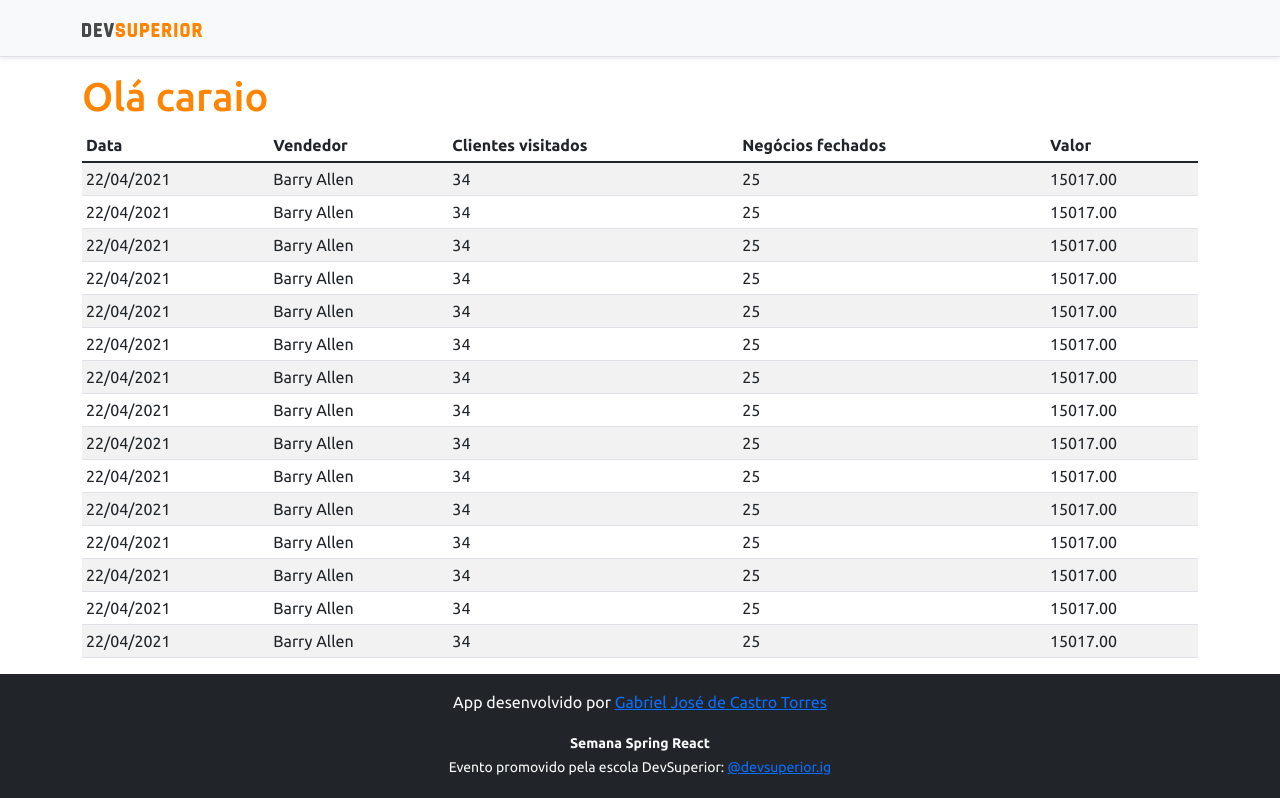
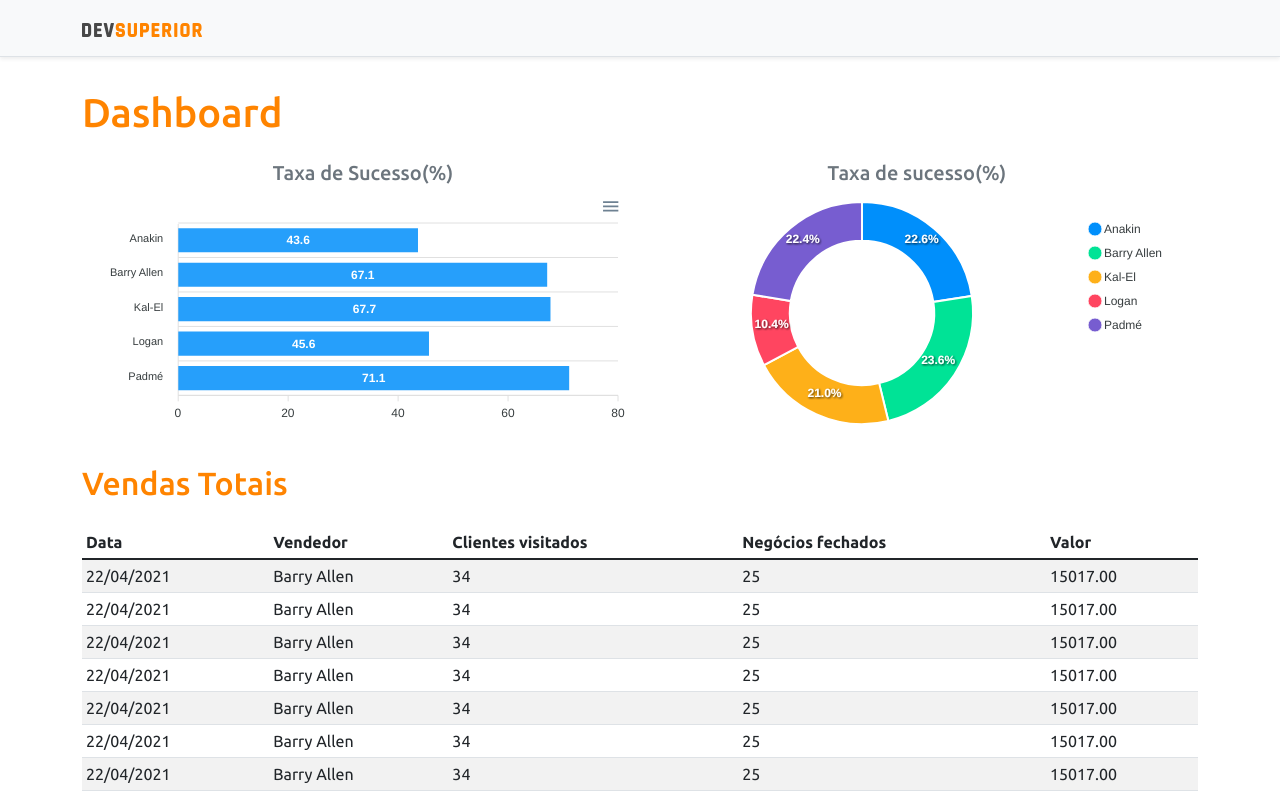
Before and after one commit to GabrielJTorres/Projeto-Spring-React, a React (Create React App) app in the folder frontend/: page / in a window 1280 px wide. Shown: the top 798 px of the page. Built offline with nearby package versions, Linux system fonts and the light colour scheme.

Commit message:
Gráficos com dados estáticos

```diff
--- a/frontend/package.json
+++ b/frontend/package.json
@@ -13,9 +13,11 @@
     "@types/node": "^12.0.0",
     "@types/react": "^17.0.0",
     "@types/react-dom": "^17.0.0",
+    "apexcharts": "^3.28.1",
     "bootstrap": "^5.1.1",
     "jquery": "1.9.1",
     "react": "^17.0.2",
+    "react-apexcharts": "^1.3.9",
     "react-dom": "^17.0.2",
     "react-scripts": "4.0.3",
     "typescript": "^4.1.2",
--- a/frontend/src/App.tsx
+++ b/frontend/src/App.tsx
@@ -1,3 +1,5 @@
+import BarChart from "components/BarChart";
+import DonutChart from "components/DonutChart";
 import DataTable from "components/DataTable";
 import Footer from "components/Footer";
 import NavBar from "components/NavBar";
@@ -7,11 +9,28 @@
     <>
       <NavBar />
       <div className="container">
-        <h1 className="text-primary">Olá caraio</h1>
+        <h1 className="text-primary py-3">Dashboard</h1>
 
-        <DataTable/>
+        <div className="row px-3">
+          <div className="col-sm-6">
+            <h5 className="text-center text-secondary">Taxa de Sucesso(%)</h5>
+            <BarChart />
+          </div>
+
+          <div className="col-sm-6">
+            <h5 className="text-center text-secondary">Taxa de sucesso(%)</h5>
+            <DonutChart />
+          </div>
+
+        </div>
+
+        <div className="py-3">
+          <h2 className="text-primary">Vendas Totais</h2>
+        </div>
+
+        <DataTable />
       </div>
-      <Footer/>
+      <Footer />
     </>
   );
 }
--- /dev/null
+++ b/frontend/src/components/BarChart/index.tsx
@@ -0,0 +1,35 @@
+import Chart from 'react-apexcharts';
+
+function BarChart() {
+
+    const options = {
+        plotOptions: {
+            bar: {
+                horizontal: true,
+            }
+        },
+    };
+
+    const mockData = {
+        labels: {
+            categories: ['Anakin', 'Barry Allen', 'Kal-El', 'Logan', 'Padmé']
+        },
+        series: [
+            {
+                name: "% Sucesso",
+                data: [43.6, 67.1, 67.7, 45.6, 71.1]
+            }
+        ]
+    };
+
+    return (
+        <Chart
+            options={{...options, xaxis: mockData.labels}}
+            series={mockData.series}
+            type="bar"
+            height="240"
+        />
+    );
+}
+
+export default BarChart;
--- /dev/null
+++ b/frontend/src/components/DonutChart/index.tsx
@@ -0,0 +1,26 @@
+import Chart from 'react-apexcharts';
+
+function DonutChart() {
+
+    const mockData = {
+        series: [477138, 499928, 444867, 220426, 473088],
+        labels: ['Anakin', 'Barry Allen', 'Kal-El', 'Logan', 'Padmé']
+    }
+
+    const options = {
+        legend: {
+            show: true
+        }
+    }
+
+    return (
+        <Chart
+            options={{...options, labels: mockData.labels}}
+            series={mockData.series}
+            type="donut"
+            height="240"
+        />
+    );
+}
+
+export default DonutChart;
```
Also changed, not shown: 1 other file (tests, documents, lock files or other folders).
